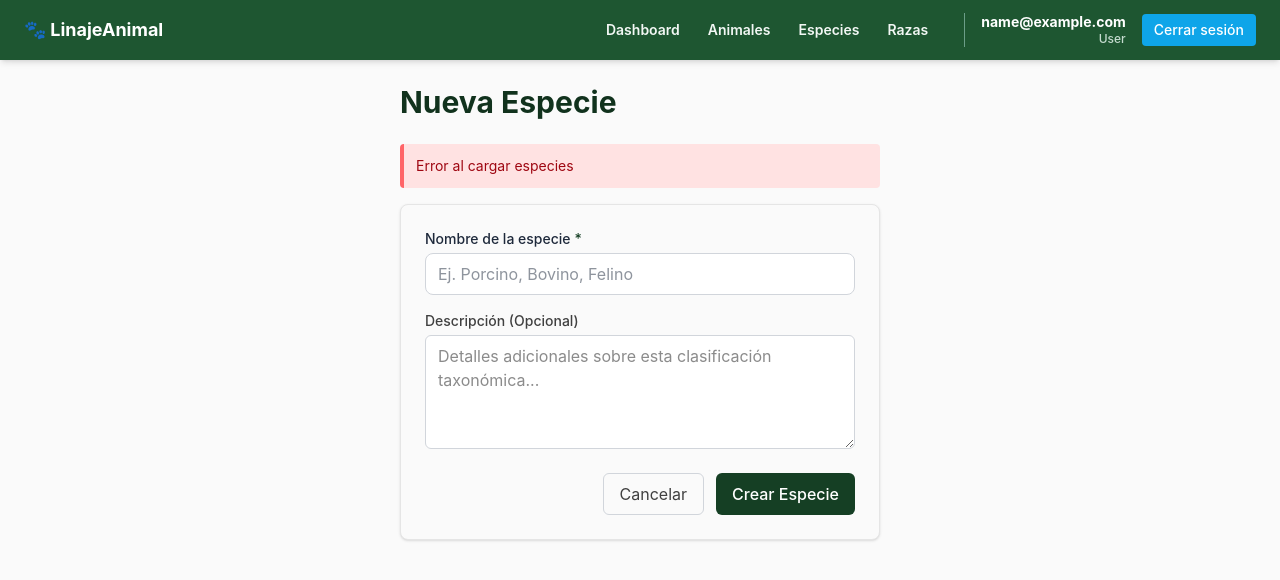
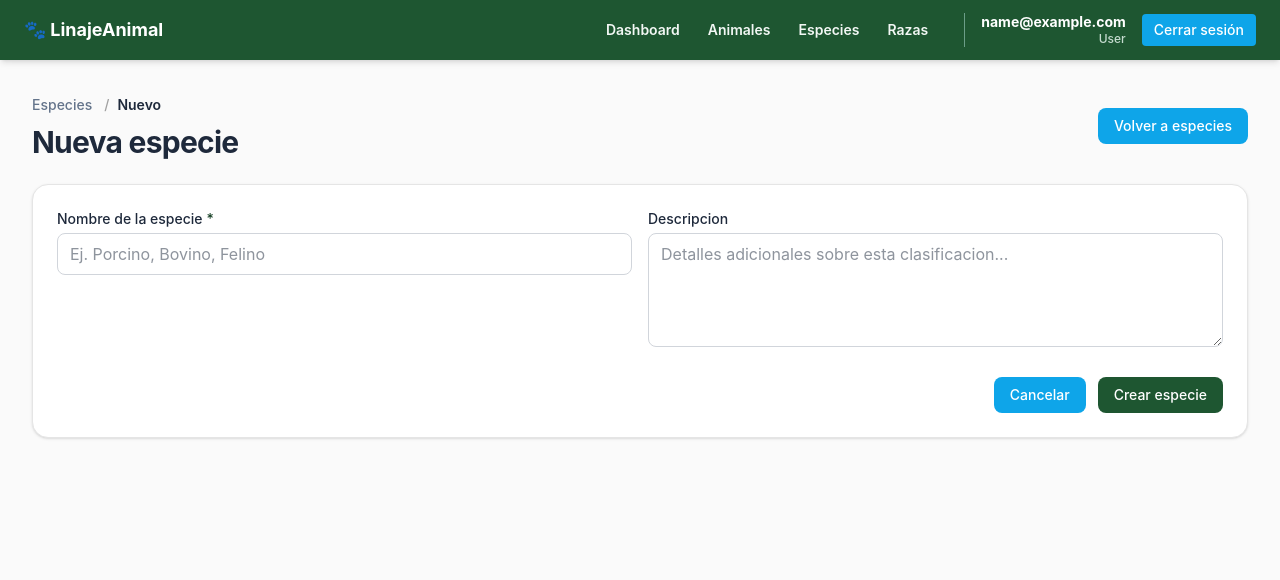
Before and after one commit to Lucas-Santamria390/linajeanimal-frontend, a React (Vite) app: page /especies/nuevo in a window 1280 px wide. Shown: the top 580 px of the page. Built offline with nearby package versions, Linux system fonts and the light colour scheme; no server answers; sample sign-in values are in the browser's storage.

Commit message:
fix: correcciones post-QA PR #57 - paleta, ruta edicion, PageHeader, errores, botones

```diff
--- a/src/pages/EspeciesForm.jsx
+++ b/src/pages/EspeciesForm.jsx
@@ -1,192 +1,190 @@
-import { useState, useEffect } from 'react';
-import { useParams, useNavigate } from 'react-router-dom';
-import { useEspecies } from '../hooks/useEspecies';
-import FormField from '../components/FormField';
-import Alert from '../components/Alert';
-import Loading from '../components/Loading';
+import { useCallback, useEffect, useState } from 'react'
+import { useNavigate, useParams } from 'react-router-dom'
+import { useEspecies } from '../hooks/useEspecies'
+import PageHeader from '../components/PageHeader'
+import FormField from '../components/FormField'
+import Loading from '../components/Loading'
+import Alert from '../components/Alert'
+
+const INITIAL_FORM = {
+  nombre: '',
+  descripcion: '',
+}
 
 /**
- * Componente de página para la creación y edición de especies de animales.
- * Maneja validaciones locales, estados de carga, errores de API y diseño responsive.
- * * @returns {JSX.Element} Componente del formulario de especies.
+ * Pagina de formulario de especies para crear y editar.
+ * @returns {JSX.Element}
  */
 export default function EspeciesForm() {
-  const { id } = useParams();
-  const navigate = useNavigate();
-  const isEditMode = Boolean(id);
+  const { id } = useParams()
+  const navigate = useNavigate()
+  const isEditMode = Boolean(id)
 
-  // Hook personalizado de la entidad especies
-  const { getById, create, update, loading, error } = useEspecies();
+  const { getById, create, update } = useEspecies()
 
-  // Estado del formulario
-  const [formData, setFormData] = useState({
-    nombre: '',
-    descripcion: '',
-  });
+  const [formData, setFormData] = useState(INITIAL_FORM)
+  const [errors, setErrors] = useState({})
+  const [loadingEspecie, setLoadingEspecie] = useState(isEditMode)
+  const [submitting, setSubmitting] = useState(false)
+  const [submitError, setSubmitError] = useState(null)
 
-  // Estados de validación y UI locales
-  const [errors, setErrors] = useState({});
-  const [formError, setFormError] = useState(null);
-  const [pageLoading, setPageLoading] = useState(isEditMode);
+  useEffect(() => {
+    if (!isEditMode) return undefined
 
-  /**
-   * Efecto para cargar los datos de la especie si se está en modo edición.
-   */
-  useEffect(() => {
-    /**
-     * Obtiene la especie desde la API y precarga el estado del formulario.
-     */
-    async function cargarEspecie() {
-      if (!isEditMode) return;
+    let cancelled = false
+
+    const loadEspecie = async () => {
+      setLoadingEspecie(true)
+      setSubmitError(null)
       try {
-        setPageLoading(true);
-        const data = await getById(id);
-        if (data) {
+        const data = await getById(id)
+        if (cancelled || !data) return
         setFormData({
           nombre: data.nombre || '',
           descripcion: data.descripcion || '',
-          });
-        }
-      } catch (err) {
-        setFormError(err.message || 'Error al precargar los datos de la especie.');
+        })
       } finally {
-        setPageLoading(false);
+        if (!cancelled) setLoadingEspecie(false)
       }
     }
 
-    cargarEspecie();
-  }, [id, isEditMode, getById]);
+    loadEspecie()
 
-  /**
-   * Maneja los cambios de los inputs del formulario actualizando el estado de formData.
-   * * @param {React.ChangeEvent<HTMLInputElement|HTMLTextAreaElement>} e - Evento de cambio.
-   */
-  const handleChange = (e) => {
-    const { name, value } = e.target;
-    setFormData((prev) => ({
-      ...prev,
-      [name]: value,
-    }));
+    return () => {
+      cancelled = true
+    }
+  }, [getById, id, isEditMode])
 
-    // Limpia el error específico del campo al escribir
-    if (errors[name]) {
-      setErrors((prev) => ({ ...prev, [name]: '' }));
-    }
-  };
+  const handleChange = useCallback((event) => {
+    const { name, value } = event.target
+    setFormData((prev) => ({ ...prev, [name]: value }))
+    setErrors((prev) => {
+      if (!prev[name]) return prev
+      const next = { ...prev }
+      delete next[name]
+      return next
+    })
+    setSubmitError(null)
+  }, [])
 
-  /**
-   * Valida los campos obligatorios y de negocio antes de enviar la petición.
-   * * @returns {boolean} True si el formulario es válido, False en caso contrario.
-   */
-  const validarFormulario = () => {
-    const localErrors = {};
+  const validate = useCallback(() => {
+    const nextErrors = {}
+
     if (!formData.nombre.trim()) {
-      localErrors.nombre = 'El nombre de la especie es obligatorio.';
+      nextErrors.nombre = 'El nombre de la especie es obligatorio.'
     } else if (formData.nombre.trim().length < 2) {
-      localErrors.nombre = 'El nombre debe tener al menos 2 caracteres.';
+      nextErrors.nombre = 'El nombre debe tener al menos 2 caracteres.'
     }
 
-    setErrors(localErrors);
-    return Object.keys(localErrors).length === 0;
-  };
+    setErrors(nextErrors)
+    return Object.keys(nextErrors).length === 0
+  }, [formData.nombre])
 
-  /**
-   * Gestiona el envío del formulario para crear o actualizar la especie.
-   * * @param {React.FormEvent<HTMLFormElement>} e - Evento de envío del formulario.
-   */
-  const handleSubmit = async (e) => {
-    e.preventDefault();
-    setFormError(null);
+  const handleSubmit = async (event) => {
+    event.preventDefault()
+    if (!validate() || submitting) return
 
-    if (!validarFormulario()) return;
+    setSubmitting(true)
+    setSubmitError(null)
 
     try {
       if (isEditMode) {
-        await update(id, formData);
+        await update(id, formData)
       } else {
-        await create(formData);
+        await create(formData)
       }
 
-      // Redirección a la lista con un estado de éxito que la lista leerá para lanzar la alerta
       navigate('/especies', {
-        state: { successMessage: `Especie ${isEditMode ? 'actualizada' : 'creada'} con éxito.` }
-      });
+        state: {
+          success: `Especie ${isEditMode ? 'actualizada' : 'creada'} con exito.`,
+        },
+      })
     } catch (err) {
-      setFormError(err.message || 'Hubo un problema al procesar la solicitud.');
+      setSubmitError(err?.response?.data?.message || 'Hubo un problema al procesar la solicitud.')
+    } finally {
+      setSubmitting(false)
     }
-  };
+  }
 
-  if (pageLoading || loading) {
-    return (
-      <div className="flex justify-center items-center min-h-[400px]">
-        <Loading message="Procesando información de la especie..." />
-      </div>
-    );
+  if (loadingEspecie) {
+    return <Loading message="Cargando datos de la especie..." />
   }
 
   return (
-    <div className="container mx-auto px-4 py-6 max-w-lg">
-      {/* Encabezado dinámico adaptado a pantallas móviles */}
-      <h1 className="text-2xl md:text-3xl font-bold text-brand-700 mb-6">
-        {isEditMode ? 'Editar Especie' : 'Nueva Especie'}
-      </h1>
+    <div className="space-y-6 p-4 sm:p-6 lg:p-8">
+      <PageHeader
+        title={isEditMode ? 'Editar especie' : 'Nueva especie'}
+        breadcrumbs={[
+          { label: 'Especies', to: '/especies' },
+          { label: isEditMode ? 'Editar' : 'Nuevo' },
+        ]}
+        action={(
+          <button
+            type="button"
+            onClick={() => navigate('/especies')}
+            className="inline-flex items-center rounded-lg bg-secondary-500 px-4 py-2 text-sm font-medium text-white transition-colors hover:bg-secondary-600"
+          >
+            Volver a especies
+          </button>
+        )}
+      />
 
-      {/* Alerta general de errores de API */}
-      {(formError || error) && (
-        <div className="mb-4">
-          <Alert type="error" message={formError || error} />
-        </div>
+      {submitError && (
+        <Alert type="error" message={submitError} onClose={() => setSubmitError(null)} />
       )}
 
-      {/* Formulario Responsive */}
-      <form onSubmit={handleSubmit} className="bg-neutral-50 p-6 rounded-lg shadow-sm border border-neutral-200 space-y-4">
-
-        {/* Campo Nombre */}
+      <form
+        onSubmit={handleSubmit}
+        noValidate
+        className="rounded-2xl border border-neutral-200 bg-neutral-card p-4 shadow-sm sm:p-6"
+      >
+        <div className="grid gap-4 md:grid-cols-2">
           <FormField
+            id="nombre"
+            name="nombre"
             label="Nombre de la especie"
-          name="nombre"
-          type="text"
             value={formData.nombre}
             onChange={handleChange}
             error={errors.nombre}
+            required
             placeholder="Ej. Porcino, Bovino, Felino"
-          required
+            maxLength={100}
           />
 
-        {/* Campo Descripción */}
-        <div className="flex flex-col">
-          <label htmlFor="descripcion" className="text-sm font-medium text-neutral-700 mb-1">
-            Descripción (Opcional)
+          <div className="space-y-1">
+            <label htmlFor="descripcion" className="block text-sm font-medium text-neutral-text">
+              Descripcion
             </label>
             <textarea
               id="descripcion"
               name="descripcion"
-            rows="4"
               value={formData.descripcion}
               onChange={handleChange}
-            placeholder="Detalles adicionales sobre esta clasificación taxonómica..."
-            className="w-full px-3 py-2 border border-neutral-300 rounded-md focus:outline-none focus:ring-2 focus:ring-brand-500 bg-white text-neutral-900"
+              placeholder="Detalles adicionales sobre esta clasificacion..."
+              rows={4}
+              maxLength={500}
+              className="w-full rounded-lg border border-neutral-300 bg-neutral-card px-3 py-2 text-neutral-text outline-none transition focus:border-brand-500 focus:ring-2 focus:ring-brand-100"
             />
           </div>
+        </div>
 
-        {/* Botones de acción adaptativos */}
-        <div className="flex flex-col sm:flex-row sm:justify-end gap-3 pt-2">
+        <div className="mt-6 flex flex-col-reverse gap-3 sm:flex-row sm:justify-end">
           <button
             type="button"
             onClick={() => navigate('/especies')}
-            className="w-full sm:w-auto px-4 py-2 border border-neutral-300 rounded-md text-neutral-700 hover:bg-neutral-100 transition-colors"
+            className="inline-flex items-center justify-center rounded-lg bg-secondary-500 px-4 py-2 text-sm font-medium text-white transition-colors hover:bg-secondary-600"
           >
             Cancelar
           </button>
-
           <button
             type="submit"
-            className="w-full sm:w-auto px-4 py-2 bg-brand-600 hover:bg-brand-700 text-white font-medium rounded-md transition-colors"
+            disabled={submitting}
+            className="inline-flex items-center justify-center rounded-lg bg-brand-500 px-4 py-2 text-sm font-medium text-white transition-colors hover:bg-brand-600 disabled:cursor-not-allowed disabled:opacity-70"
           >
-            {isEditMode ? 'Guardar Cambios' : 'Crear Especie'}
+            {submitting ? 'Guardando...' : isEditMode ? 'Actualizar especie' : 'Crear especie'}
           </button>
         </div>
       </form>
     </div>
-  );
+  )
 }
--- a/src/routes/AppRouter.jsx
+++ b/src/routes/AppRouter.jsx
@@ -57,7 +57,7 @@ export default function AppRouter() {
               }
             />
             <Route
-              path="/especies/editar/:id"
+              path="/especies/:id/editar"
               element={
                 <ProtectedRoute>
                   <EspeciesForm />
```
Lines whose indentation alone changed are shown as unchanged.
